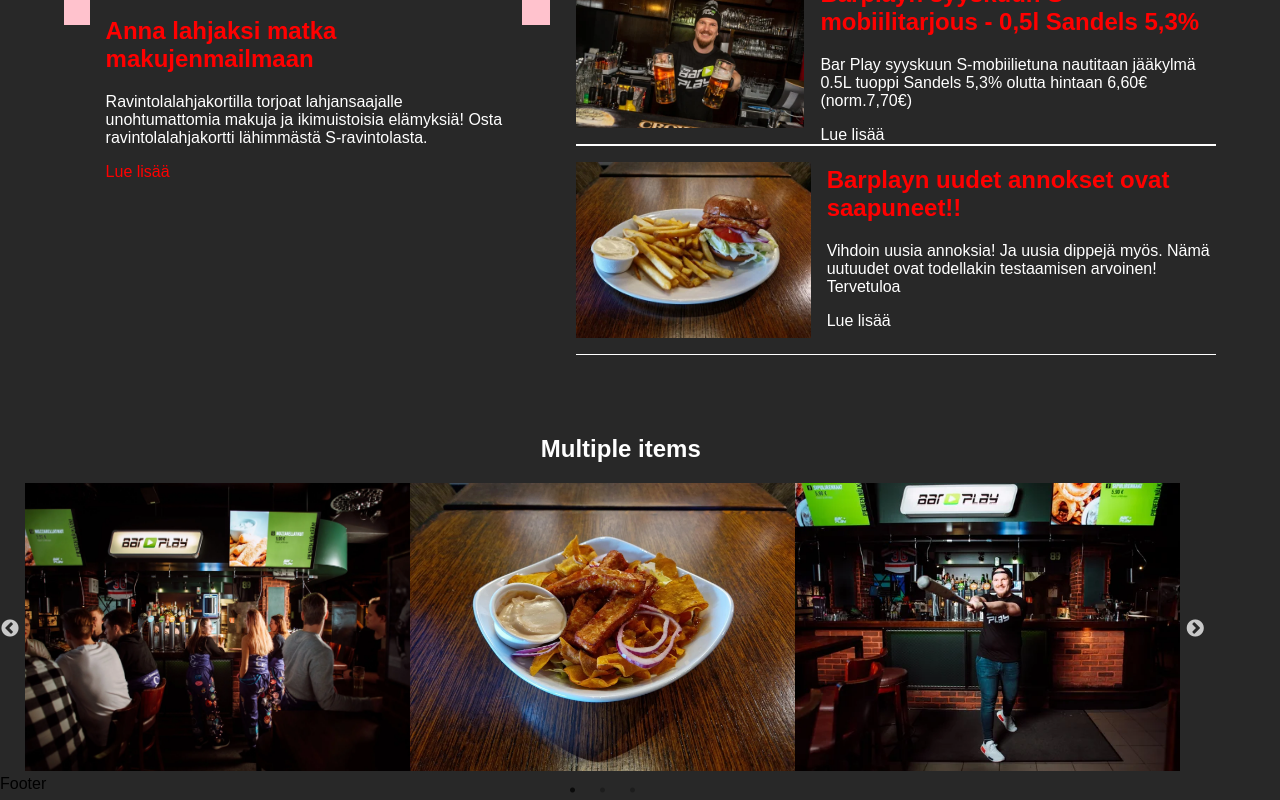
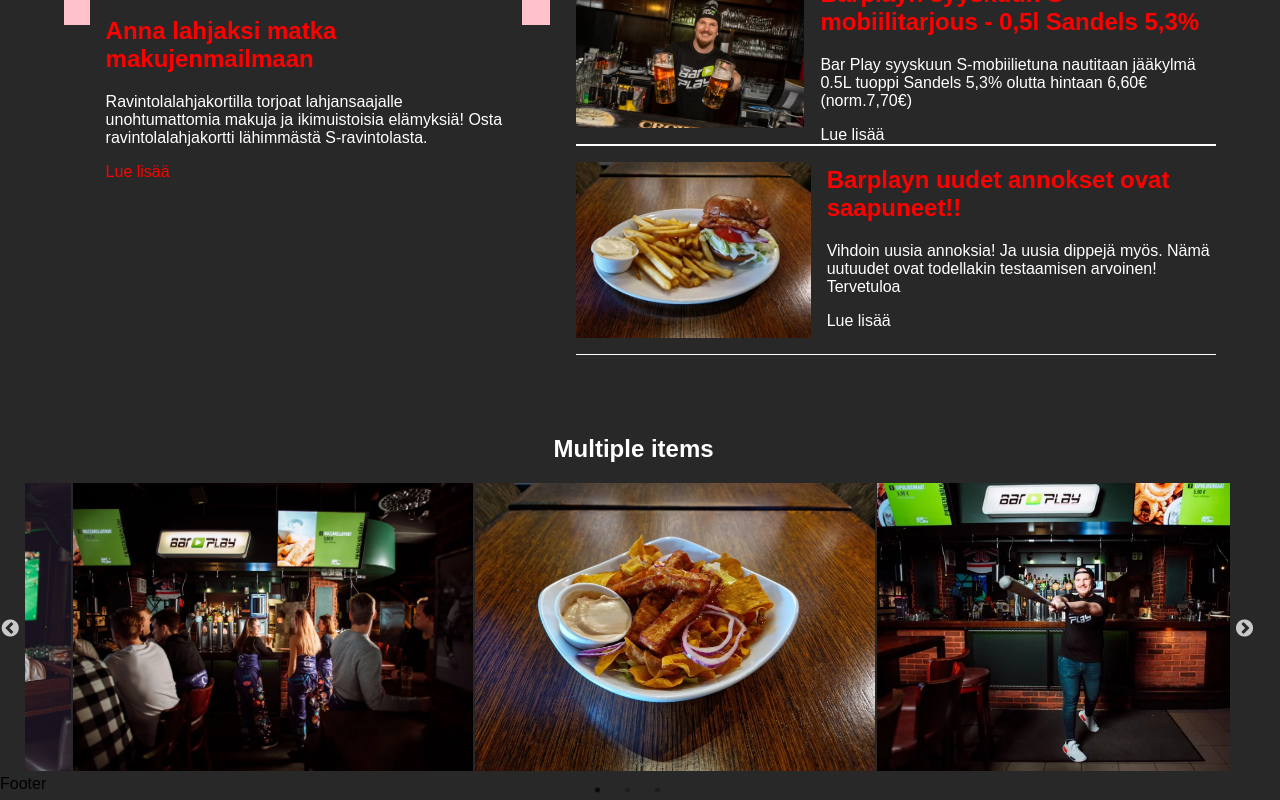
Before and after one commit to MarkusAP98/barplay02, a React (Create React App) app: page / in a window 1280 px wide. Shown: the part 1859-2659 px from the top of the page. Built offline with nearby package versions, Linux system fonts and the light colour scheme.

Commit message:
added 3rem to card img to the left

```diff
--- a/src/components/images/Images.css
+++ b/src/components/images/Images.css
@@ -14,7 +14,7 @@
 }
 
 .slick-slider {
-    width: 95%;
+    width: 97%;
     position: relative;
     left: 1%;
 }
@@ -22,4 +22,5 @@
 .card img {
     width: 25rem;
     height: 18rem;
+    margin-left: 3rem;
 }
```
